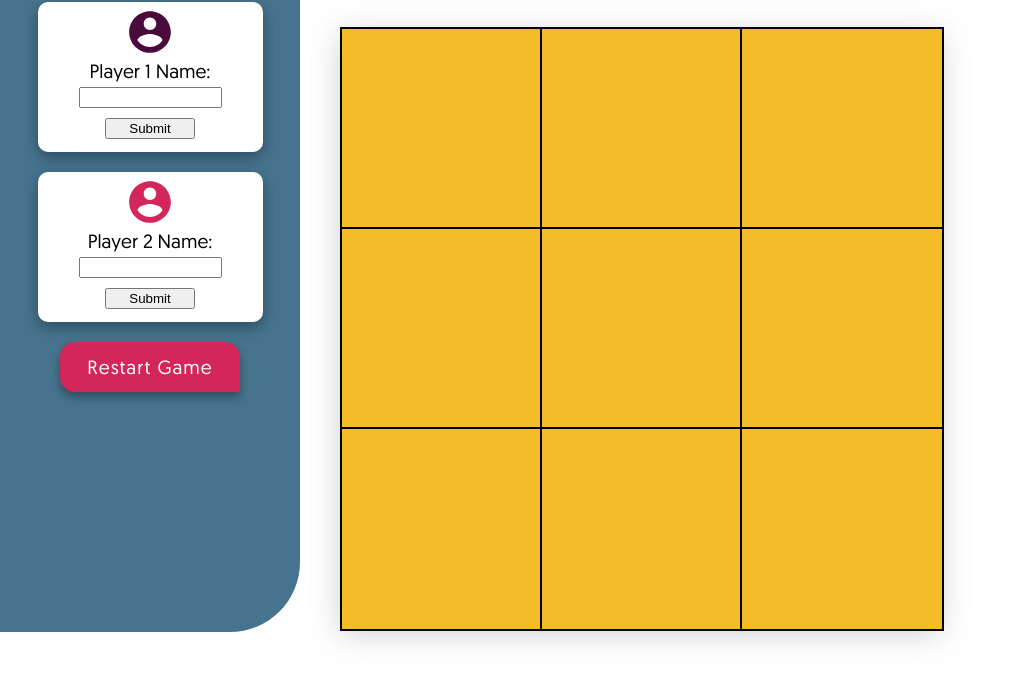
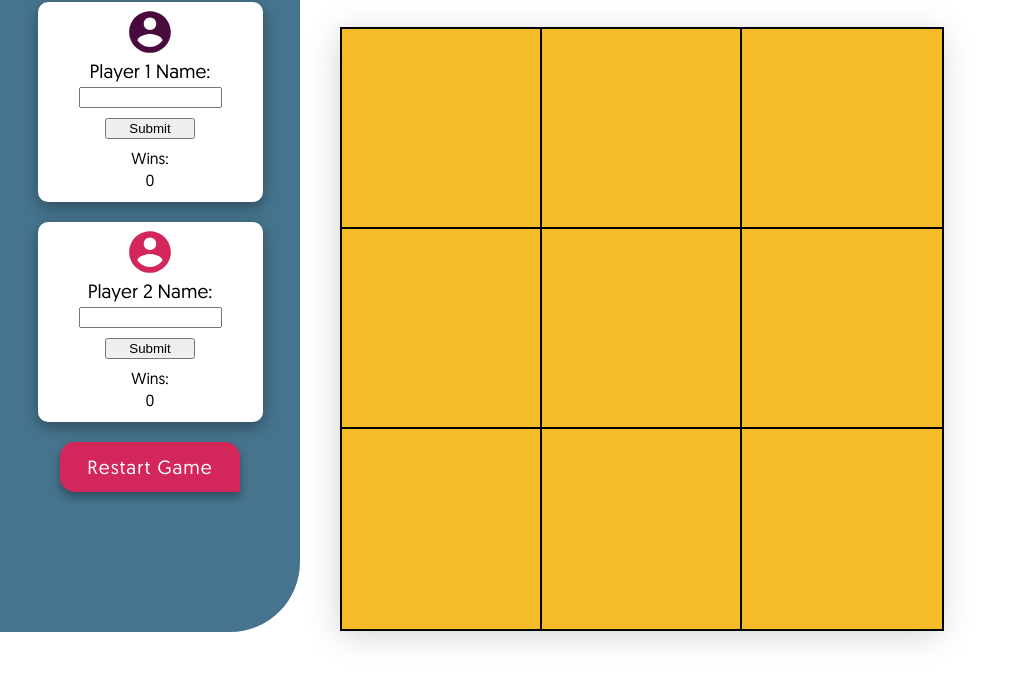
Before and after one commit to EpictetusZ1/tic-tac-toe, a plain HTML site: page index.html in a window 1280 px wide. Both pictures are taken after a click on the button "Restart Game". Shown: the part 98-780 px from the top of the page, without its empty margins (0-1013 px from the left). Drawn offline with Linux system fonts and the light colour scheme.

Commit message:
Add Player names dynamically

```diff
--- a/index.html
+++ b/index.html
@@ -38,6 +38,12 @@
                         <input id="name1" type="text">
                         <input type="submit">
                     </form>
+                    <div class="win-counter">
+                        Wins:
+                        <div id="oneCount">
+                            0
+                        </div>
+                    </div>
                 </div>
             </div>
             <div class="player-card-container">
@@ -51,6 +57,12 @@
                         <input id="name2" type="text">
                         <input type="submit">
                     </form>
+                    <div class="win-counter">
+                        Wins:
+                        <div id="twoCount">
+                            0
+                        </div>
+                    </div>
                 </div>
             </div>
             <div class="menu-element">
--- a/script.js
+++ b/script.js
@@ -1,7 +1,7 @@
 "use strict"
 
 const Game = (() => {
-    const Player = (name, marker, isTurn, wins) => {
+    const Player = (name, marker, isTurn, wins, counter) => {
         const placeMarker = () => {
             let svg = document.createElement("img")
             if (marker === 0) {
@@ -12,52 +12,64 @@ const Game = (() => {
                 return svg
             }
         }
+
+        const updateWinCounter = (player) => counter.textContent = player.wins
+
         return {
             name,
             marker,
             isTurn,
             wins,
             placeMarker,
+            updateWinCounter
         }
     }
 
-    let playerOne = Player("Player 1", 0, true, 0)
-    let playerTwo = Player("Player 2", 1, false,0)
+    const oneCount = document.getElementById("oneCount")
+    const twoCount = document.getElementById("twoCount")
+
+    let playerOne = Player("Player 1", 0, true, 0, oneCount)
+    let playerTwo = Player("Player 2", 1, false,0, twoCount)
 
     const resetPlayer = () => {
         playerOne.name = "Player 1"
         playerTwo.name = "Player 2"
         playerOne.wins = 0
         playerTwo.wins = 0
+        oneCount.textContent = "0"
+        twoCount.textContent = "0"
+        playerOne.isTurn = true
     }
 
     const p1Name = document.getElementById("playerOne")
+    const p1Content = document.getElementById("p1-name")
+
     const p2Name = document.getElementById("playerTwo")
+    const p2Content = document.getElementById("p2-name")
 
     const _updateNames1 = (e, num) => {
         e.preventDefault()
         if (num === 0) {
             playerOne.name = p1Name[0].value
+            p1Content.textContent = playerOne.name
             p1Name.reset()
         } else if (num === 1) {
             playerTwo.name = p2Name[0].value
+            p2Content.textContent = playerTwo.name
             p2Name.reset()
         }
     }
     // Collect names from form.
-   (() => {
-        p1Name.addEventListener("submit", (e) => _updateNames1(e, 0))
-        p2Name.addEventListener("submit", (e) => _updateNames1(e, 1))
-        return 1
-    })()
-
-    const boardContainer = document.querySelector(".board-container")
-    const title = document.querySelector(".title-container")
+    p1Name.addEventListener("submit", (e) => _updateNames1(e, 0), {capture: true})
+    p2Name.addEventListener("submit", (e) => _updateNames1(e, 1), {capture: true})
 
     const showResult = (player) => {
+        const boardContainer = document.querySelector(".board-container")
+        const title = document.querySelector(".title-container")
         let winnerDiv = document.createElement("div")
         if (!tie) {
             player.wins++
+            player.updateWinCounter(player)
             winnerDiv.textContent = `${player.name} Won! ${player.name} has Won: ${player.wins} times!`
             title.appendChild(winnerDiv).classList.add("winner")
             win = true
@@ -76,6 +88,7 @@ const Game = (() => {
         playAgainDiv.setAttribute("id", "play-again-btn")
         playAgainDiv.textContent = "Play Again ?"
         board.appendChild(playAgainDiv).classList.add("play-again")
+
         playAgainDiv.addEventListener("click", () => playAgain())
         playAgainDiv.addEventListener("click", () => board.removeChild(playAgainDiv))
     }
@@ -132,7 +145,6 @@ const Game = (() => {
     }
 
     const gameBoard = (() => {
-        // Creates Board in HTML
         const createBoard = () => {
             const _boardSize = 9
             const boardElement = document.getElementById("board")
@@ -158,10 +170,7 @@ const Game = (() => {
                 element.addEventListener("click", (e) => updateHTML(e))
                 // Prevent duplicate clicks
                 element.addEventListener("click", (e) => setClicked(e.target.closest("div")))
-
             })
-
-            const setClicked = (e) => e.setAttribute("clicked", 1)
 
             const updateHTML = (e) => {
                 if (!win) {
@@ -175,6 +184,7 @@ const Game = (() => {
                     }
                 }
             }
+            const setClicked = (e) => e.setAttribute("clicked", 1)
 
             // Handle turn, call update Array
             const _handleTurn = (index, e) => {
@@ -187,10 +197,12 @@ const Game = (() => {
                     playerOne.isTurn = true
                     updateArray(index, playerTwo.marker)
                     e.target.appendChild(playerTwo.placeMarker())
+                    winCondition(_boardState)
                 }
             }
 
             const updateArray = (index, marker) => _boardState[index -1] = marker
+
             const alertToClicked = (e) => {
                 let target = e.target.closest("div")
                 target.classList.add("clicked")
@@ -199,16 +211,17 @@ const Game = (() => {
 
             const boardElement = document.getElementById("board")
             const resetBtn = document.getElementById("restart-game")
+
             resetBtn.addEventListener("click", () => resetGame())
-            // Absolute Reset of the Game State
-            const resetGame = () => {
+
+            const resetGame = () => {  // Hard Reset
                 boardElement.innerHTML = ""
                 _boardState = []
                 resetPlayer()
                 createBoard()
                 updateBoard()
             }
-            const _resetPlay = () => {
+            const _resetPlay = () => {  // Soft Reset]
                 boardElement.innerHTML = ""
                 _boardState = []
                 createBoard()
@@ -228,5 +241,6 @@ const Game = (() => {
         gameState: gameBoard,
     }
 })()
+
 // Game.gameState.createBoard()
 Game.gameState.updateBoard()
--- a/styles/style.css
+++ b/styles/style.css
@@ -73,7 +73,6 @@ html {
 
 .toe {
     color: var(--yellow);
-
 }
 
 .menu-container {
@@ -105,7 +104,7 @@ html {
 
 .player-card-container {
     width: 100%;
-    height: 150px;
+    height: 200px;
     margin: 10px 0;
     display: flex;
     flex-wrap: wrap;
@@ -179,6 +178,13 @@ html {
     background-color: #d54771;
     height: 55px;
     width: 62%;
+}
+
+.win-counter {
+    height: 50px;
+    display: flex;
+    flex-direction: column;
+    justify-content: space-evenly;
 }
 
 .board-container {
```
